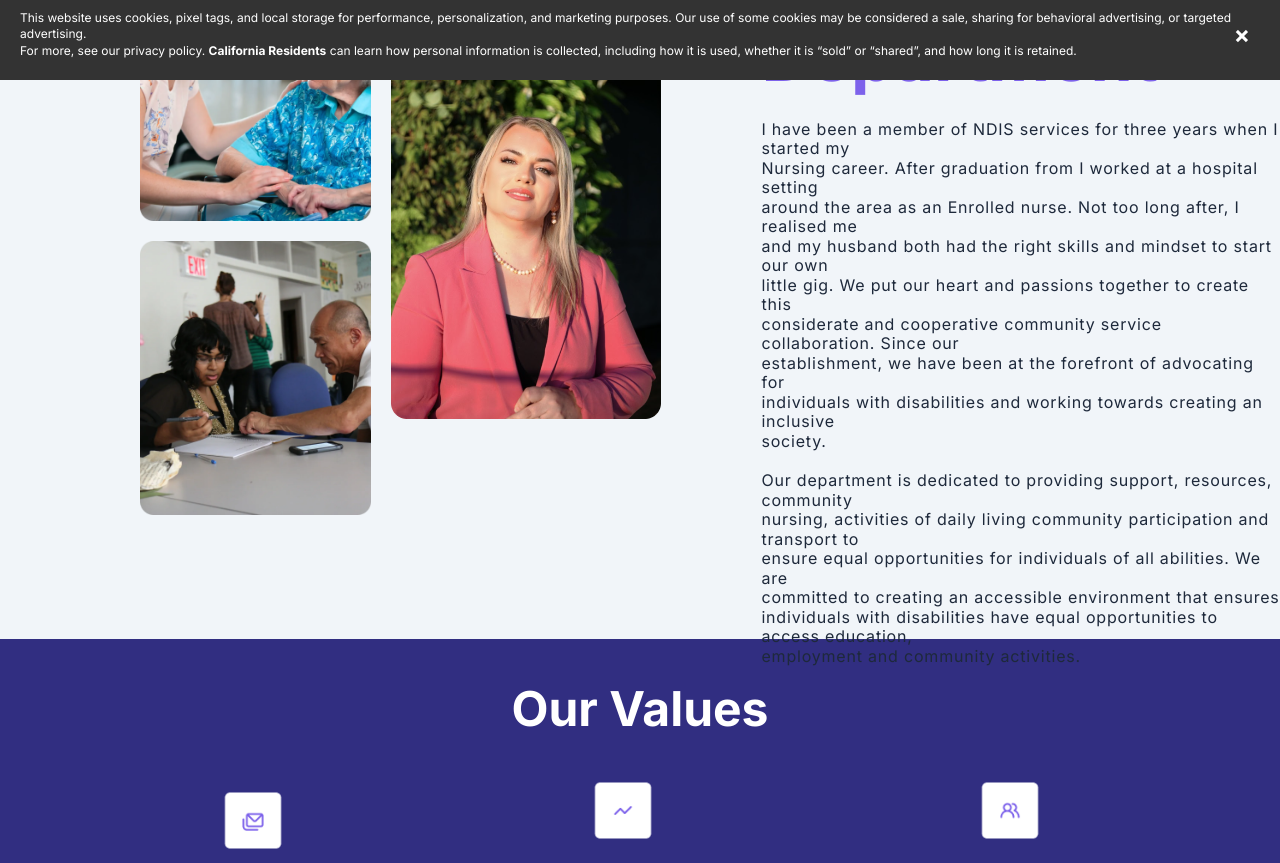
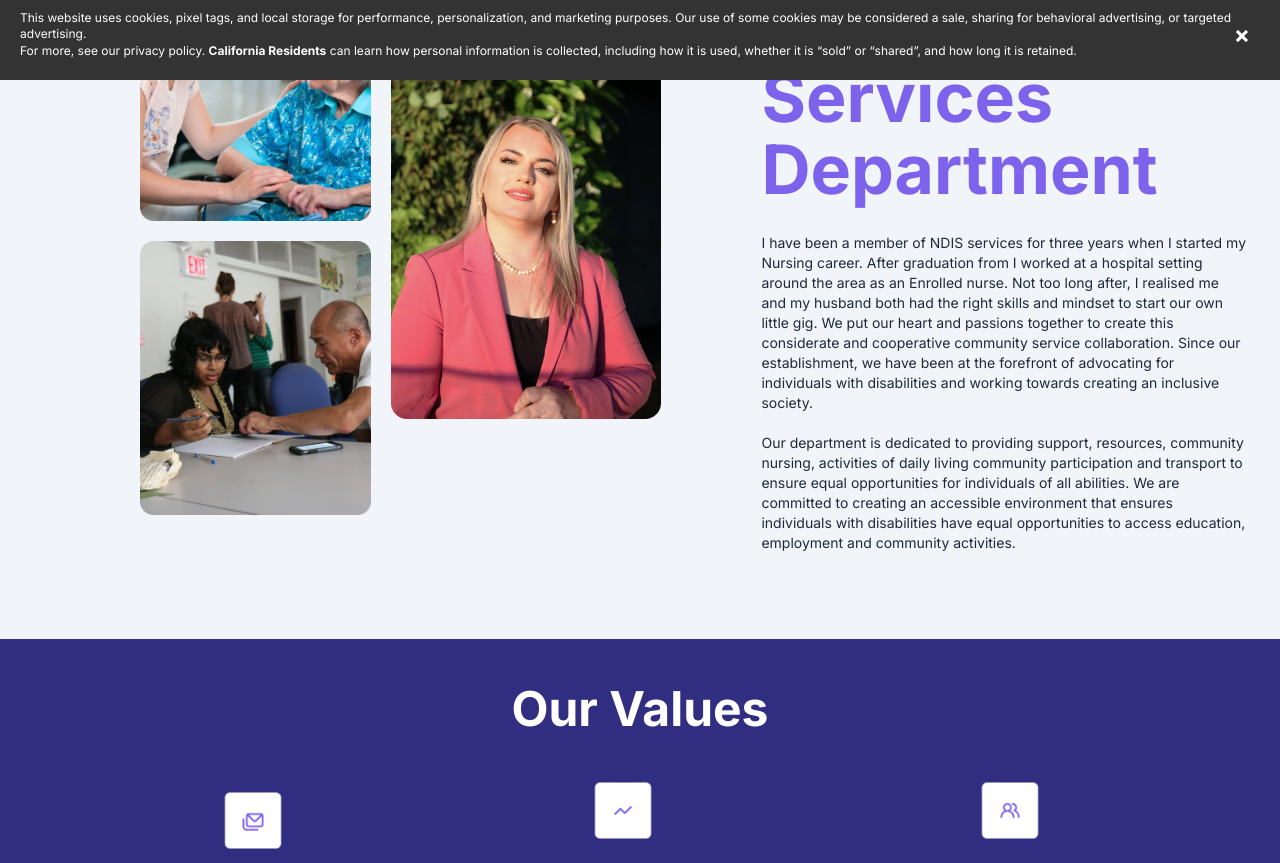
Before and after one commit to WebGhpTech/Serene-Qcare, a React (Vite) app: page /about in a window 1280 px wide. Shown: the part 720-1583 px from the top of the page. Built offline with nearby package versions, Linux system fonts and the light colour scheme.

Commit message:
Update About.jsx

```diff
--- a/src/pages/About.jsx
+++ b/src/pages/About.jsx
@@ -58,7 +58,7 @@ const About = () => {
         <div className='ml-20 '>
            <h4 className='text-darkGray font-semibold text-4xl'>Welcome to our </h4>
            <h1 className='text-primary text-7xl font-bold '><span>Disability Services <br/>Department</span></h1>
-           <p className='text-secondary text-base mt-7 tracking-wider'>I have been a member of NDIS services for three years when I started my <br/> Nursing career. After graduation from I worked at a hospital setting <br/>
+           <p className='text-secondary text-sm mt-7 '>I have been a member of NDIS services for three years when I started my <br/> Nursing career. After graduation from I worked at a hospital setting <br/>
            around the area as an Enrolled nurse. Not too long after, I realised me <br/>
            and my husband both had the right skills and mindset to start our own <br/>
            little gig. We put our heart and passions together to create this<br/>
@@ -66,7 +66,7 @@ const About = () => {
             establishment, we have been at the forefront of advocating for <br/>
             individuals with disabilities and working towards creating an inclusive <br/>
             society. </p>
-           <p className='text-secondary text-base mt-5 tracking-wider'>
+           <p className='text-secondary text-sm mt-5 '>
             Our department is dedicated to providing support, resources, community<br/>
             nursing, activities of daily living community participation and transport to<br/>
              ensure equal opportunities for individuals of all abilities. We are <br/>
```
